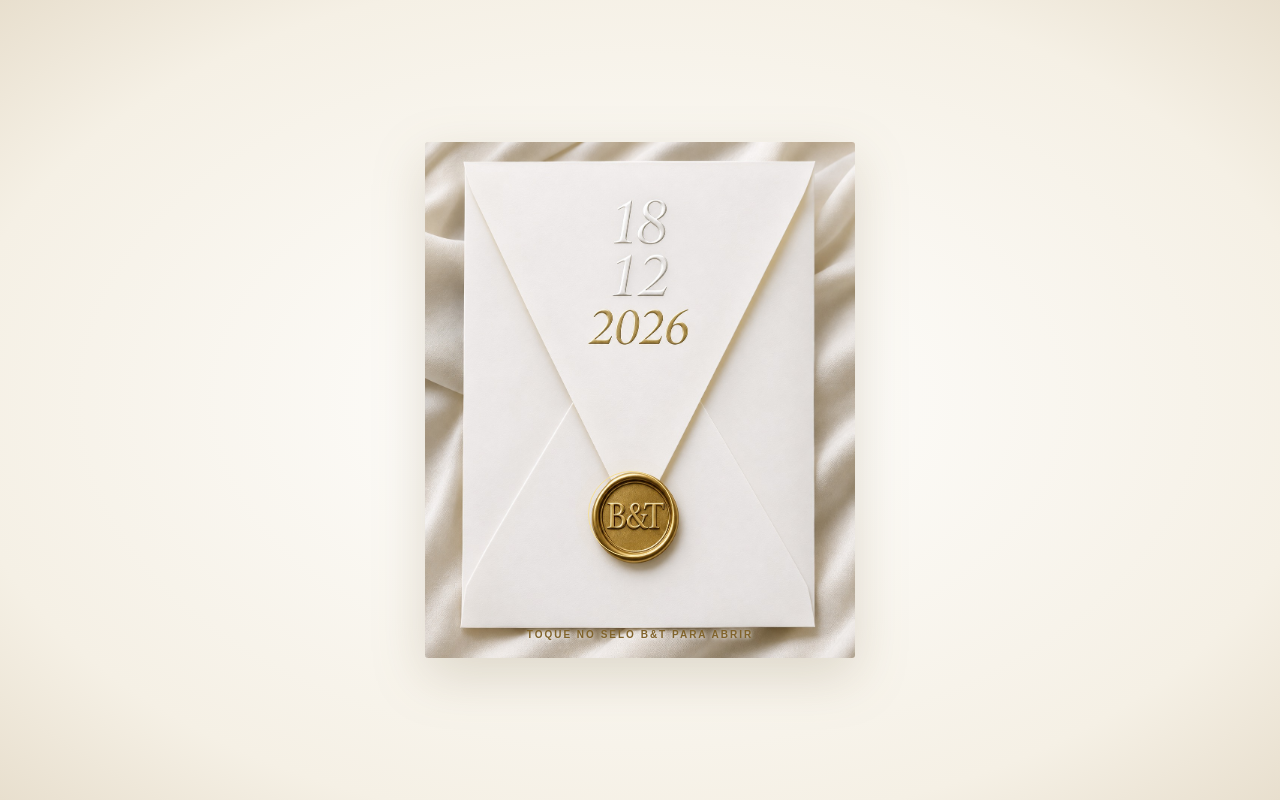
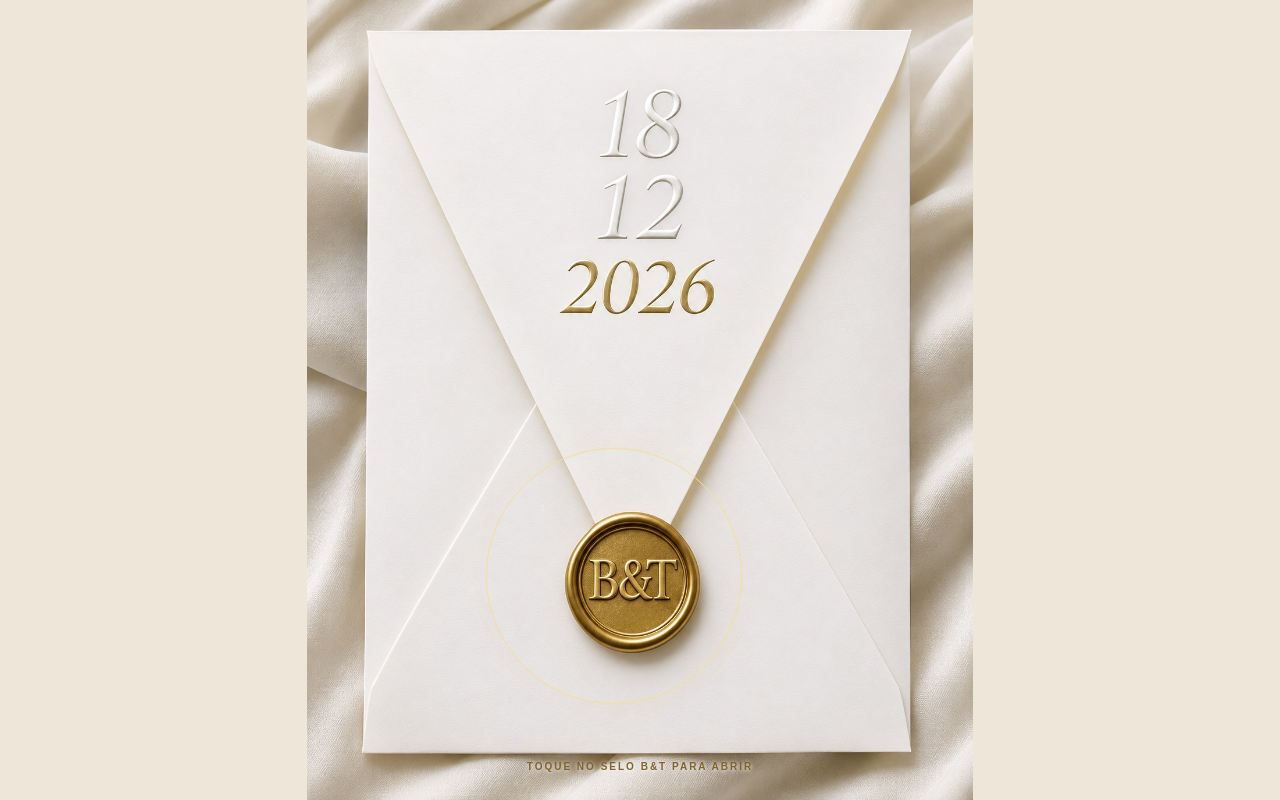
Before and after one commit to marketinglasallebeira-lab/Belita-Theo, a plain HTML site: page index.html in a window 1280 px wide. Drawn offline with Linux system fonts and the light colour scheme.

Commit message:
Add files via upload

```diff
--- a/index.html
+++ b/index.html
@@ -14,9 +14,9 @@
 *{box-sizing:border-box}
 html{scroll-behavior:smooth;background:var(--ivory)}
 body{margin:0;background:var(--ivory);color:var(--ink);font-family:"Cormorant Garamond",Georgia,serif}
-.cover{min-height:100svh;display:grid;place-items:center;padding:16px;background:radial-gradient(ellipse at center,#fff 0%,#f5f0e5 76%,#e8dfce 100%);perspective:1400px;overflow:hidden}
-.cover-button{position:relative;display:block;width:min(100%,560px);max-height:96svh;padding:0;border:0;background:transparent;cursor:pointer;transform-style:preserve-3d;filter:drop-shadow(0 18px 26px #6b552b30);transition:transform 1.15s cubic-bezier(.2,.72,.18,1),opacity .85s ease}
-.cover-button img{display:block;width:100%;max-height:96svh;object-fit:contain;border-radius:3px}
+.cover{width:100%;height:100vh;height:100svh;min-height:100vh;min-height:100svh;display:grid;place-items:center;padding:0;margin:0;background:#eee7d9;perspective:1400px;overflow:hidden}
+.cover-button{position:relative;display:block;width:100vw;height:100vh;height:100svh;max-width:none;max-height:none;padding:0;margin:0;border:0;background:transparent;cursor:pointer;transform-style:preserve-3d;filter:none;transition:transform 1.15s cubic-bezier(.2,.72,.18,1),opacity .85s ease;overflow:hidden}
+.cover-button img{display:block;width:100%;height:100%;max-height:none;object-fit:cover;object-position:center center;border-radius:0}
 .cover-button:focus-visible{outline:3px solid var(--gold);outline-offset:7px}
 .seal-pulse{position:absolute;width:20%;aspect-ratio:1;left:48%;top:72%;border:1px solid #f5df9a;border-radius:50%;transform:translate(-50%,-50%);box-shadow:0 0 0 0 #c9a24b77;animation:pulse 2s infinite;pointer-events:none}
 @keyframes pulse{70%{box-shadow:0 0 0 13px #c9a24b00}100%{box-shadow:0 0 0 0 #c9a24b00}}
@@ -31,7 +31,7 @@ body{margin:0;background:var(--ivory);color:var(--ink);font-family:"Cormorant Ga
 .confirm:hover{transform:translateY(-2px);filter:brightness(1.06)}
 .confirm:focus-visible{outline:3px solid #322715;outline-offset:4px}
 .small{margin:13px 0 0;color:#82775e;font:11px Arial,sans-serif;letter-spacing:.08em}
-@media(min-width:760px){.cover{padding:24px}.cover-button{width:min(430px,76vw)}.invitation{box-shadow:0 0 50px #4c3b1d18}}
+@media(min-width:760px){.cover-button{width:100vw;height:100vh;height:100svh}.cover-button img{object-fit:contain;background:#eee7d9}.invitation{box-shadow:0 0 50px #4c3b1d18}}
 @media(prefers-reduced-motion:reduce){*{scroll-behavior:auto!important;animation:none!important;transition:none!important}}
 </style>
 </head>
```
Also changed, not shown: 1 other file.
